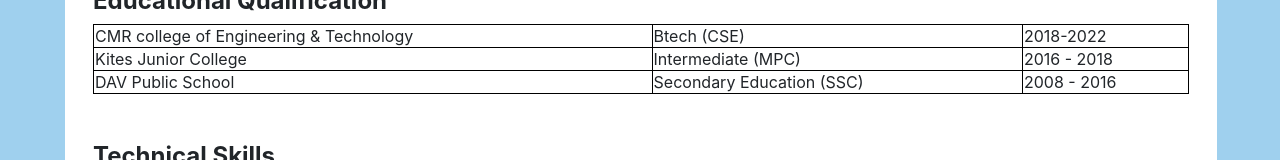
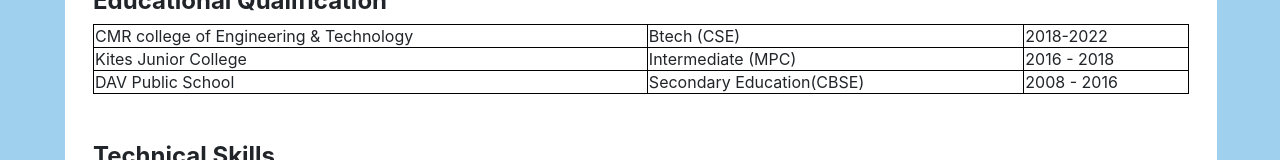
Before and after one commit to kaushi019/sample-repo, a website: page frontend/html/index2.html in a window 1280 px wide. Shown: the part 482-642 px from the top of the page. Drawn offline with nearby package versions, Linux system fonts and the light colour scheme.

Commit message:
again : ) '

```diff
--- a/frontend/html/index2.html
+++ b/frontend/html/index2.html
@@ -40,7 +40,7 @@
                         </tr>
                         <tr>
                             <td>DAV Public School</td>
-                            <td>Secondary Education (SSC) </td>
+                            <td>Secondary Education(CBSE)</td>
                             <td> 2008 - 2016 </td>
                         </tr>
                     </table>
```
